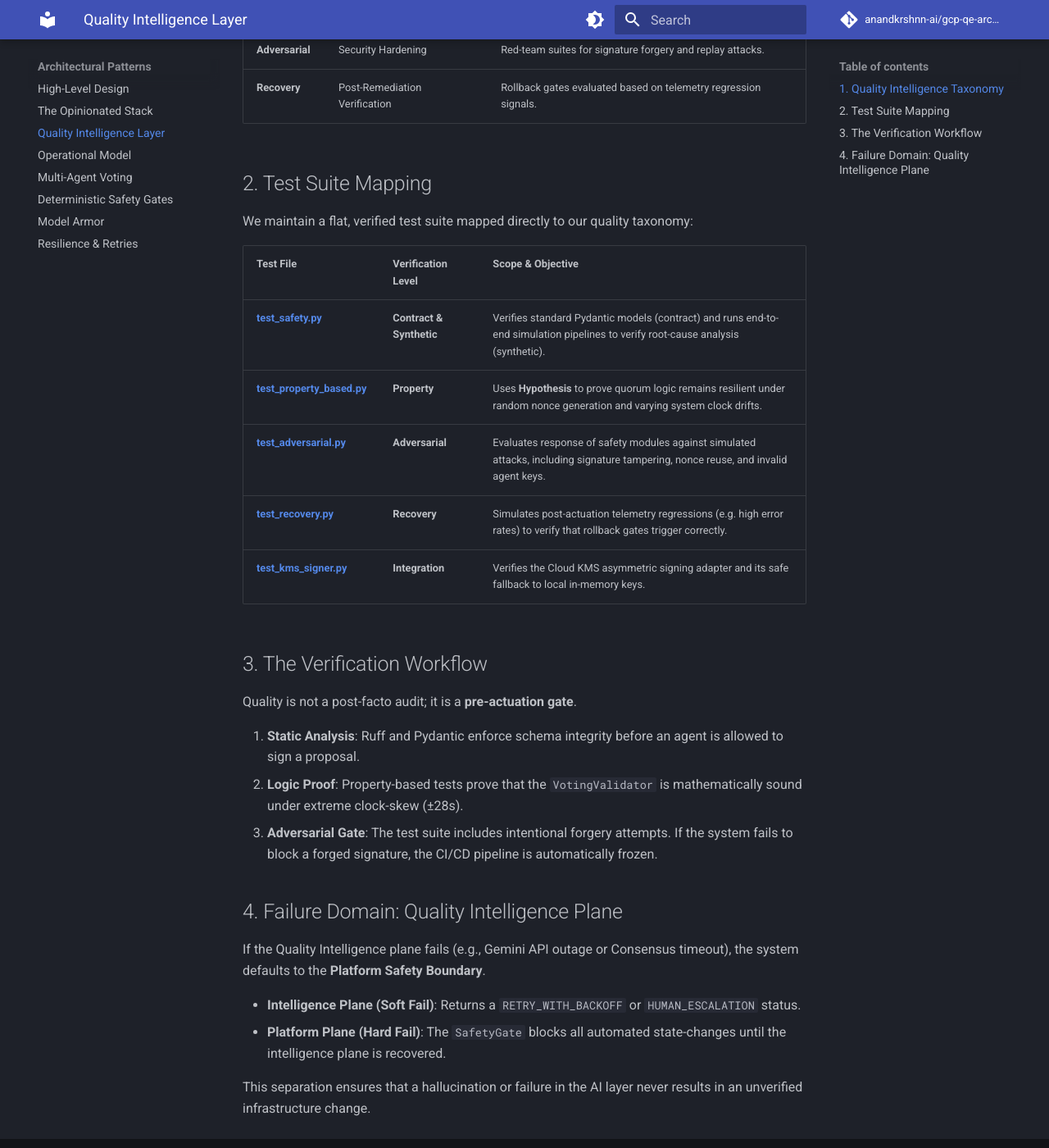
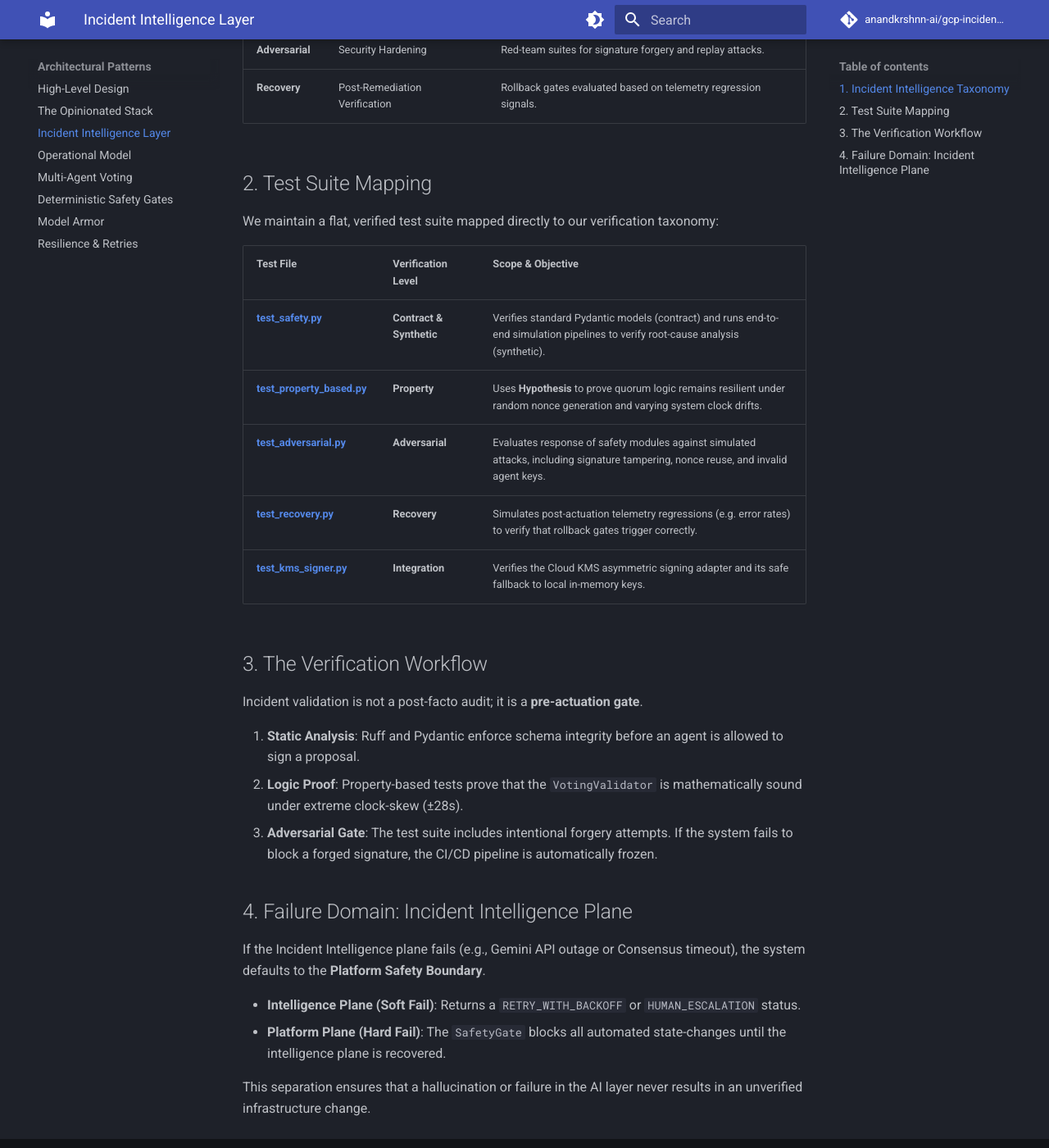
Before and after one commit to anandkrshnn-ai/gcp-qe-architecture, an MkDocs documentation site: the page built from docs/architecture/incident-intelligence-layer.md, in a window 1280 px wide and 1400 px high, scrolled down 606 px. Shown: the whole window at 82% size. Built offline with MkDocs 1.6.1 and Material for MkDocs 9.7.7, drawn with Linux system fonts in a browser that asks for light colours; comment, search, counter and statistics services are not loaded; some of the changed text lies outside the part shown.

Commit message:
rebrand: Rebrand repository and remove Quality Engineering references

```diff
--- a/docs/architecture/quality-layer.md
+++ b/docs/architecture/incident-intelligence-layer.md
@@ -1,10 +1,10 @@
-# The Quality Intelligence Layer
+# The Incident Intelligence Layer
 
-While the platform provides the infrastructure, the **Quality Intelligence Layer** provides the governance and verification. This layer is responsible for the interpretation of signals and the enforcement of safety.
+While the platform provides the infrastructure, the **Incident Intelligence Layer** provides the governance and verification. This layer is responsible for the interpretation of signals and the enforcement of safety.
 
-## 1. Quality Intelligence Taxonomy
+## 1. Incident Intelligence Taxonomy
 
-We categorize quality engineering into five distinct levels of verification, ensuring the AI-driven OODA loop is both accurate and safe.
+We categorize incident verification into five distinct levels of verification, ensuring the AI-driven OODA loop is both accurate and safe.
 
 | Level | Scope | Verification Mechanism |
 | :--- | :--- | :--- |
@@ -16,27 +16,27 @@ We categorize quality engineering into five distinct levels of verification, ens
 
 ## 2. Test Suite Mapping
 
-We maintain a flat, verified test suite mapped directly to our quality taxonomy:
+We maintain a flat, verified test suite mapped directly to our verification taxonomy:
 
 | Test File | Verification Level | Scope & Objective |
 | :--- | :--- | :--- |
 | **[test_safety.py](https://github.com/anandkrshnn-ai/gcp-incident-analysis-demo/blob/main/tests/test_safety.py)** | **Contract & Synthetic** | Verifies standard Pydantic models (contract) and runs end-to-end simulation pipelines to verify root-cause analysis (synthetic). |
 | **[test_property_based.py](https://github.com/anandkrshnn-ai/gcp-incident-analysis-demo/blob/main/tests/test_property_based.py)** | **Property** | Uses **Hypothesis** to prove quorum logic remains resilient under random nonce generation and varying system clock drifts. |
 | **[test_adversarial.py](https://github.com/anandkrshnn-ai/gcp-incident-analysis-demo/blob/main/tests/test_adversarial.py)** | **Adversarial** | Evaluates response of safety modules against simulated attacks, including signature tampering, nonce reuse, and invalid agent keys. |
-| **[test_recovery.py](https://github.com/anandkrshnn-ai/gcp-incident-analysis-demo/blob/main/tests/test_recovery.py)** | **Recovery** | Simulates post-actuation telemetry regressions (e.g. high error rates) to verify that rollback gates trigger correctly. |
+| **[test_recovery.py](https://github.com/anandkrshnn-ai/gcp-incident-analysis-demo/blob/main/tests/test_recovery.py)** | **Recovery** | Simulates post-actuation telemetry regressions (e.g. error rates) to verify that rollback gates trigger correctly. |
 | **[test_kms_signer.py](https://github.com/anandkrshnn-ai/gcp-incident-analysis-demo/blob/main/tests/test_kms_signer.py)** | **Integration** | Verifies the Cloud KMS asymmetric signing adapter and its safe fallback to local in-memory keys. |
 
 ## 3. The Verification Workflow
 
-Quality is not a post-facto audit; it is a **pre-actuation gate**.
+Incident validation is not a post-facto audit; it is a **pre-actuation gate**.
 
 1. **Static Analysis**: Ruff and Pydantic enforce schema integrity before an agent is allowed to sign a proposal.
 2. **Logic Proof**: Property-based tests prove that the `VotingValidator` is mathematically sound under extreme clock-skew (±28s).
 3. **Adversarial Gate**: The test suite includes intentional forgery attempts. If the system fails to block a forged signature, the CI/CD pipeline is automatically frozen.
 
-## 4. Failure Domain: Quality Intelligence Plane
+## 4. Failure Domain: Incident Intelligence Plane
 
-If the Quality Intelligence plane fails (e.g., Gemini API outage or Consensus timeout), the system defaults to the **Platform Safety Boundary**.
+If the Incident Intelligence plane fails (e.g., Gemini API outage or Consensus timeout), the system defaults to the **Platform Safety Boundary**.
 
 - **Intelligence Plane (Soft Fail)**: Returns a `RETRY_WITH_BACKOFF` or `HUMAN_ESCALATION` status.
 - **Platform Plane (Hard Fail)**: The `SafetyGate` blocks all automated state-changes until the intelligence plane is recovered.
--- a/mkdocs.yml
+++ b/mkdocs.yml
@@ -1,8 +1,8 @@
 site_name: Agent Safety Patterns
 site_description: Principal-grade reference architecture for secure, multi-agent autonomous systems on Google Cloud.
 site_author: Anandakrishnan Damodaran
-repo_name: anandkrshnn-ai/gcp-qe-architecture
-repo_url: https://github.com/anandkrshnn-ai/gcp-qe-architecture
+repo_name: anandkrshnn-ai/gcp-incident-analysis-demo
+repo_url: https://github.com/anandkrshnn-ai/gcp-incident-analysis-demo
 
 theme:
   name: material
@@ -35,7 +35,7 @@ nav:
   - Architectural Patterns:
     - High-Level Design: ARCHITECTURE.md
     - The Opinionated Stack: architecture/index.md
-    - Quality Intelligence Layer: architecture/quality-layer.md
+    - Incident Intelligence Layer: architecture/incident-intelligence-layer.md
     - Operational Model: architecture/operational-model.md
     - Multi-Agent Voting: patterns/voting.md
     - Deterministic Safety Gates: patterns/safety-gates.md
@@ -49,10 +49,10 @@ nav:
   - Infrastructure (IaC):
     - Terraform GKE: terraform/readme.md
   - Engineering Guides:
-    - Architecture Strategy: guides/01-quality-engineering-architecture.md
+    - Architecture Strategy: guides/01-incident-analysis-architecture.md
     - SLO/SLI Engineering: guides/02-slo-sli-engineering.md
     - Production Readiness: guides/03-production-readiness.md
-    - AI-Powered QE: guides/04-ai-powered-quality-engineering.md
+    - AI-Powered Incident Intelligence: guides/04-ai-powered-incident-intelligence.md
     - Deployment Path: guides/08-deployment-path.md
 
 markdown_extensions:
--- a/pyproject.toml
+++ b/pyproject.toml
@@ -31,7 +31,7 @@ intelligence = ["torch", "transformers"]
 dev = ["pytest", "pytest-cov", "hypothesis", "ruff"]
 
 [project.urls]
-"Homepage" = "https://github.com/anandkrshnn-ai/gcp-qe-architecture"
+"Homepage" = "https://github.com/anandkrshnn-ai/gcp-incident-analysis-demo"
 
 [tool.setuptools.packages.find]
 where = ["src"]
```
Also changed, not shown: docs/architecture/index.md (+3 -3 lines), docs/guides/01-incident-analysis-architecture.md (added, +1 -0 lines), docs/guides/01-quality-engineering-architecture.md (deleted, +0 -1 lines), docs/guides/04-ai-powered-incident-intelligence.md (added, +1 -0 lines), docs/guides/04-ai-powered-quality-engineering.md (deleted, +0 -1 lines), guides/01-incident-analysis-architecture.md (renamed from guides/01-quality-engineering-architecture.md), guides/04-ai-powered-incident-intelligence.md (renamed from guides/04-ai-powered-quality-engineering.md), guides/cloud-run-reliability-framework.md (renamed from guides/cloud-run-quality-framework.md), guides/cloud-run-reliability-guide.md (renamed from guides/cloud-run-quality-guide.md), guides/gke-reliability-guide.md (renamed from guides/gke-testing-guide.md), guides/security-hardening-guide.md (renamed from guides/security-qa-guide.md).
